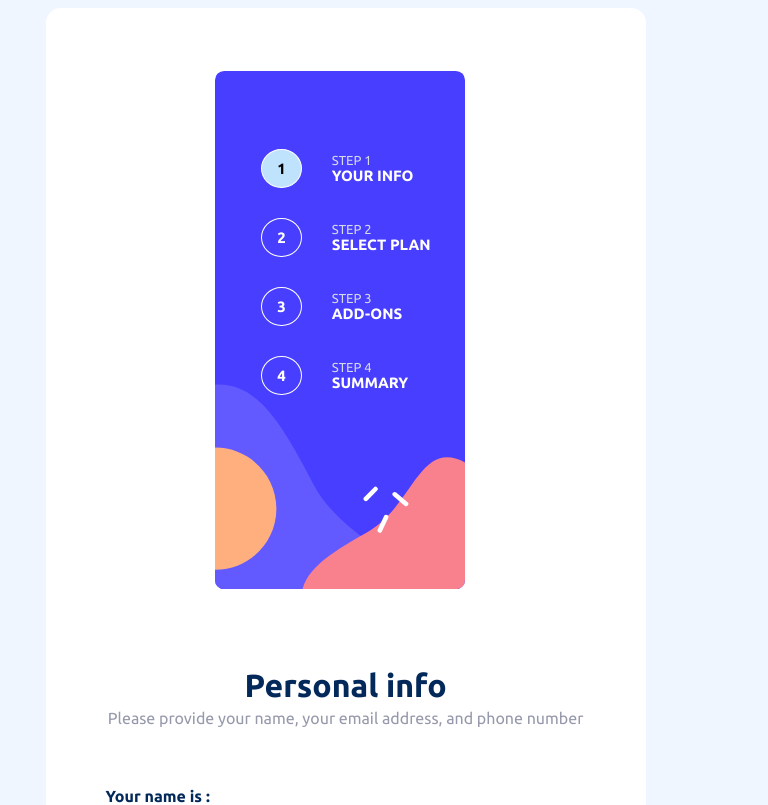
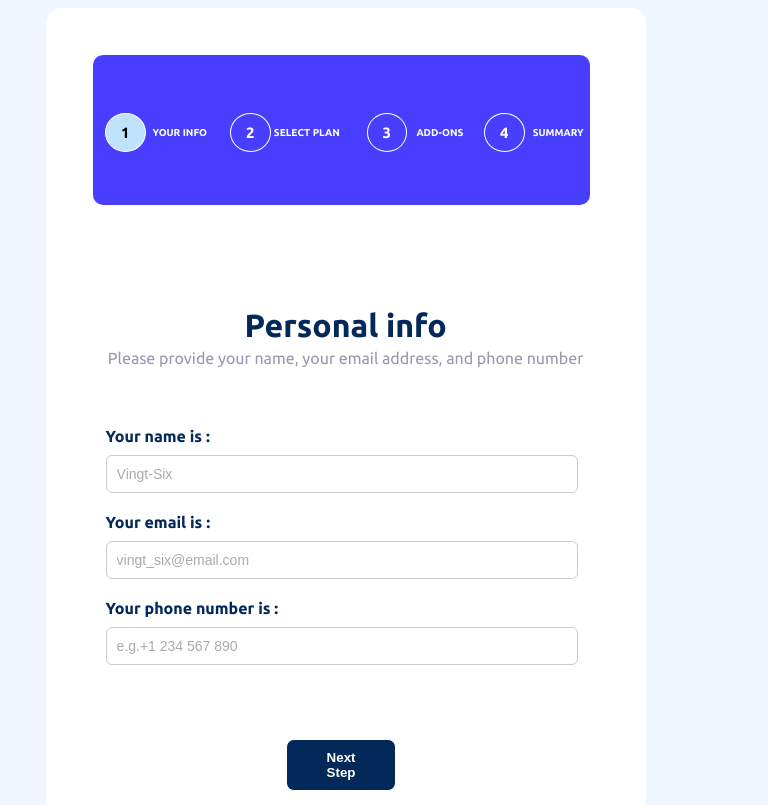
Before and after one commit to ArthurVRoost/ProjetState, a React (Vite) app: page / in a window 768 px wide. Shown: the top 805 px of the page. Built offline with nearby package versions, Linux system fonts and the light colour scheme.

Commit message:
reponsive mobil modif card

```diff
--- a/src/Components/card/card.css
+++ b/src/Components/card/card.css
@@ -47,29 +47,67 @@
     .divCardP{
         margin-left: 20%;
         margin-top: 5%;
+        margin-bottom: -50%;
     }
     .cardImg{
-        height: 500px;
-        width: 250px;
+        object-fit: cover;
+        height: 100px;
+        width: 80vw;
+        margin-left: -17%;
+        border-radius: 10px;
     }
     .divCard1{
-        margin-top: -120%;
+        margin-top: -25%;
         margin-left: -5%;
         font-size: 12px;
+        display: flex;
+        align-items: center;
+        justify-content: center;
+        margin-left: -30%;
+    }
+    .cardDivP3{
+        display: none;
+    }
+    .cardDivP2{
+        display: none;
+    }
+    .cardDivP1{
+        padding: 15px 20px;
+        font-size: 20px;
     }
 }
 @media (min-width: 577px) and (max-width:775px)  {
     .divCardP{
-        margin-left: 26%;
+        margin-left: 5%;
         margin-top: 5%;
     }
     .cardImg{
-        height: 550px;
-        width: 250px;
+        height: 150px;
+        width: 90%;
+        object-fit: cover;
+        border-radius: 10px;
     }
     .divCard1{
-        margin-top: -110%;
+        margin-top: -20%;
         margin-left: -5%;
         font-size: 15px;
+        display: flex;
+        align-items: center;
+        justify-content: center;
+
+    }
+    .cardDivP1{
+        margin-left: 0;
+    }
+    .cardDivP2{
+        display: none;
+    }
+    .cardDivP3{
+        font-size: 10px;
+        margin-left: -24%;
+    }
+    .cardDivDiv{
+        margin-left: -8%;
+        flex-wrap: wrap;
     }
 }
--- a/src/Components/form/form.css
+++ b/src/Components/form/form.css
@@ -60,10 +60,10 @@ input::placeholder {
 }
 @media (max-width: 576px) {
   .divForm{
-    height: 400px;
+    height: 300px;
   }
   .formDiv1{
-    margin-top: -30%;
+    margin-top: -55%;
     text-align: center;
   }
   .formDiv2{
@@ -80,10 +80,10 @@ input::placeholder {
 }
 @media (min-width: 577px) and (max-width:775px)  {
      .divForm{
-    height: 400px;
+    height: 100px;
   }
   .formDiv1{
-    margin-top: -20%;
+    margin-top: -80%;
     text-align: center;
   }
   .formDiv2{
@@ -96,6 +96,6 @@ input::placeholder {
   }
   .formBtn{
     padding: 10px 40px;
-    margin-left: 90%;
+    margin-left: 80%;
   }
 }
--- a/src/Components/plan/plan.css
+++ b/src/Components/plan/plan.css
@@ -126,7 +126,7 @@ input:checked + .slider:before {
 
 @media (max-width: 576px) {
     .divPlan{
-        margin-top: -30%;
+        margin-top: -55%;
     }
     .planDiv1{
         text-align: center;
@@ -152,7 +152,7 @@ input:checked + .slider:before {
 }
 @media (min-width: 577px) and (max-width:775px)  {
        .divPlan{
-        margin-top: -20%;
+        margin-top: -80%;
     }
     .planDiv1{
         text-align: center;
@@ -175,4 +175,7 @@ input:checked + .slider:before {
     .planBtn{
         margin-left: 55%;
     }
+    .planDiv4{
+        margin-bottom: -550%;
+    }
 }
--- a/src/Components/thanks/thanks.css
+++ b/src/Components/thanks/thanks.css
@@ -26,7 +26,7 @@
 }
 @media (max-width: 576px) {
     .divThanks{
-        margin-top: -20%;
+        margin-top: -50%;
         text-align: center;
         margin-left: 7%;
         margin-bottom: 8%;
```
